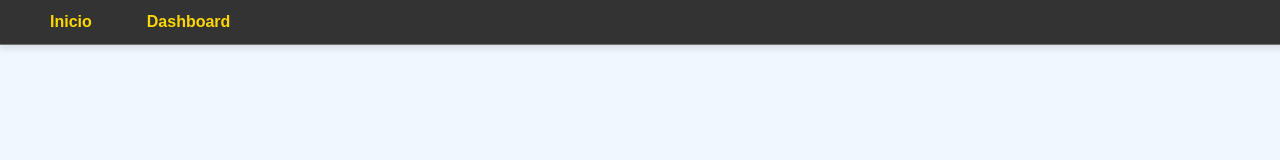
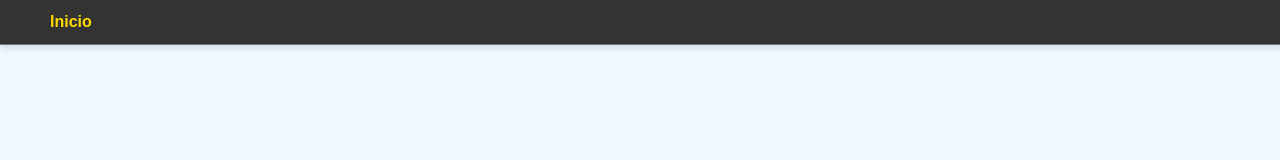
Before and after one commit to 325Mary/RegistroBackend, a React (Vite) app: page / in a window 1280 px wide. Shown: the top 160 px of the page. Built offline with nearby package versions, Linux system fonts and the light colour scheme.

Commit message:
correcion de ruta dashboard

```diff
--- a/src/components/navbar/navbar.jsx
+++ b/src/components/navbar/navbar.jsx
@@ -29,9 +29,10 @@ const Navbar = () => {
           <li><Link to="/">Inicio</Link></li>
           </>
           )}
-                    <li><Link to="/dashboard">Dashboard</Link></li>
           {isLoggedIn && token && (
             <>
+                    <li><Link to="/dashboard">Dashboard</Link></li>
+
               <li>
                 <div
                   className="dropdown"
```
